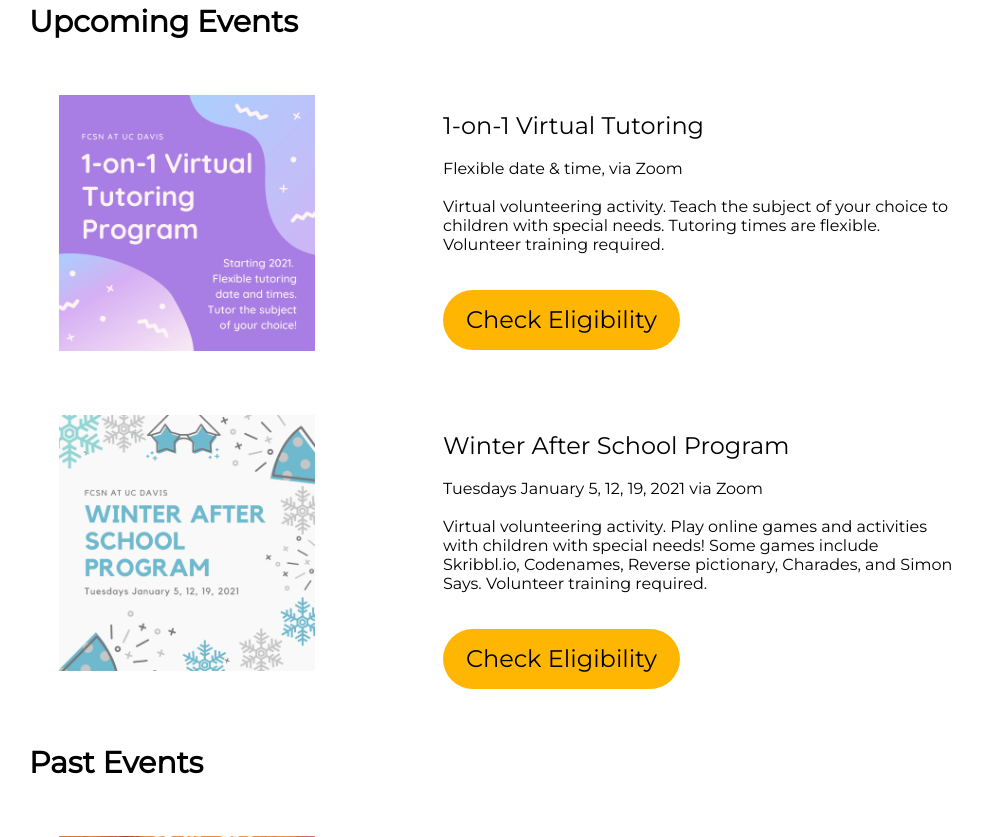
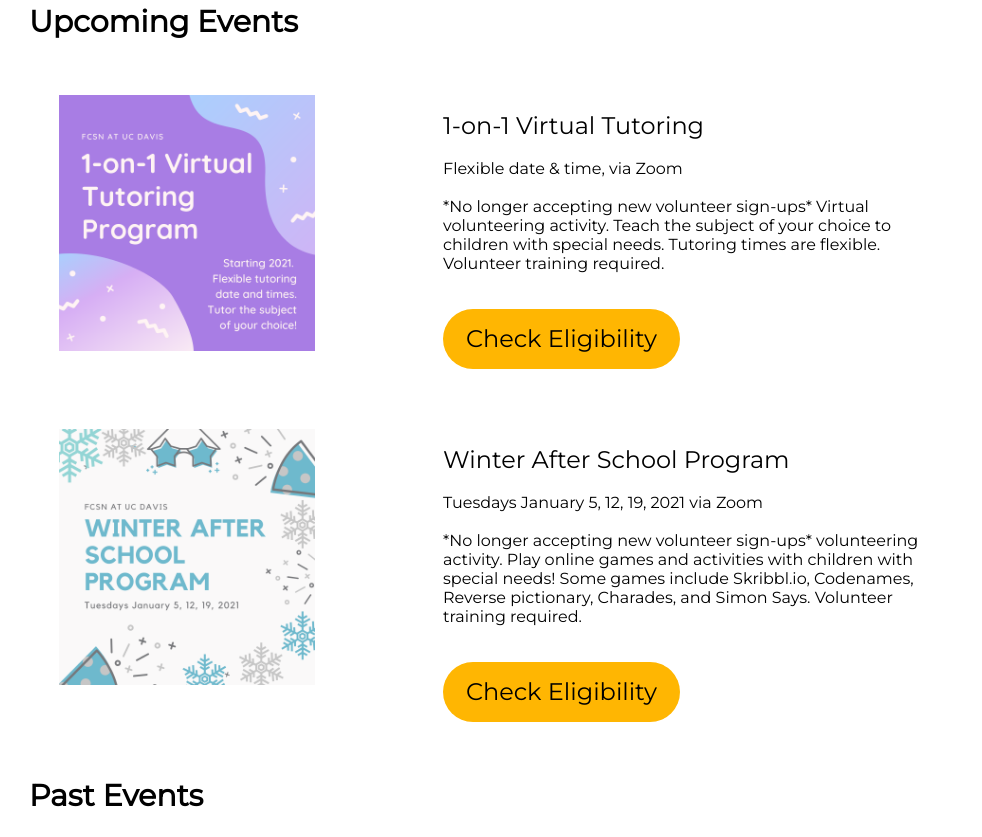
Before and after one commit to include-davis/fcsn, a Flask app: page /events in a window 1280 px wide. Shown: the part 260-1097 px from the top of the page, without its empty margins (99-1081 px from the left). Run offline with Flask 2, Linux system fonts and the light colour scheme; some libraries are stand-ins or nearby versions.

Commit message:
Update events.html

```diff
--- a/website/templates/events.html
+++ b/website/templates/events.html
@@ -55,7 +55,7 @@
             <div class="eventcontainer">
                 <div class="fliercontainer"><img class="flier" src="../static/images/tutoring - erica.png"></div>
                 <div class="description">
-                    <p style="top:586px"><span style="font-size: 24px;">1-on-1 Virtual Tutoring</span><br><br>Flexible date & time, via Zoom</span><br><br>Virtual volunteering activity. Teach the subject of your choice to children with special needs. Tutoring times are flexible. Volunteer training required.</p>
+                    <p style="top:586px"><span style="font-size: 24px;">1-on-1 Virtual Tutoring</span><br><br>Flexible date & time, via Zoom</span><br><br>*No longer accepting new volunteer sign-ups* Virtual volunteering activity. Teach the subject of your choice to children with special needs. Tutoring times are flexible. Volunteer training required.</p>
                     <a href="#" class="eligibilitybutton sign-up-button">Check Eligibility</a>
                     {% with messages = get_flashed_messages(with_categories=true) %}
                     {% if messages %}
@@ -72,7 +72,7 @@
             <div class="eventcontainer">
                 <div class="fliercontainer"><img class="flier" src="../static/images/wasp - erica.png"></div>
                 <div class="description">
-                    <p style="top:586px"><span style="font-size: 24px;">Winter After School Program</span><br><br>Tuesdays January 5, 12, 19, 2021 via Zoom</span><br><br>Virtual volunteering activity. Play online games and activities with children with special needs! Some games include Skribbl.io, Codenames, Reverse pictionary, Charades, and Simon Says. Volunteer training required.</p>
+                    <p style="top:586px"><span style="font-size: 24px;">Winter After School Program</span><br><br>Tuesdays January 5, 12, 19, 2021 via Zoom</span><br><br>*No longer accepting new volunteer sign-ups* volunteering activity. Play online games and activities with children with special needs! Some games include Skribbl.io, Codenames, Reverse pictionary, Charades, and Simon Says. Volunteer training required.</p>
                     <a href="#" class="eligibilitybutton sign-up-button">Check Eligibility</a>
                     {% with messages = get_flashed_messages(with_categories=true) %}
                     {% if messages %}
```
